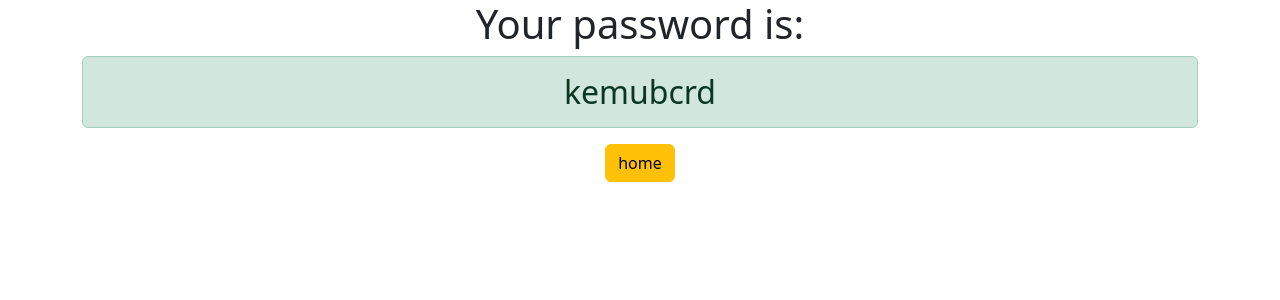
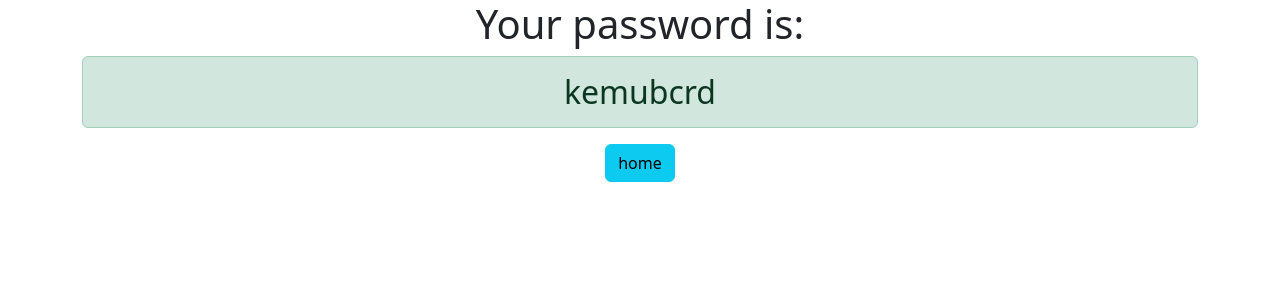
Before and after one commit to rohitdash08/password-generator, a Django app: page /password/ in a window 1280 px wide. Shown: the top 300 px of the page. Run offline with Django 4.2, Linux system fonts and the light colour scheme.

Commit message:
commit_2

```diff
--- a/password_generator/generator/templates/generator/password.html
+++ b/password_generator/generator/templates/generator/password.html
@@ -4,5 +4,5 @@
 <div class="container text-center">
     <h1>Your password is: </h1>
     <h2 class="alert alert-success">{{ password }}</h2>
-    <a href="{% url 'home' %}" class="btn btn-warning">home</a>
+    <a href="{% url 'home' %}" class="btn btn-info">home</a>
 </div>
```
